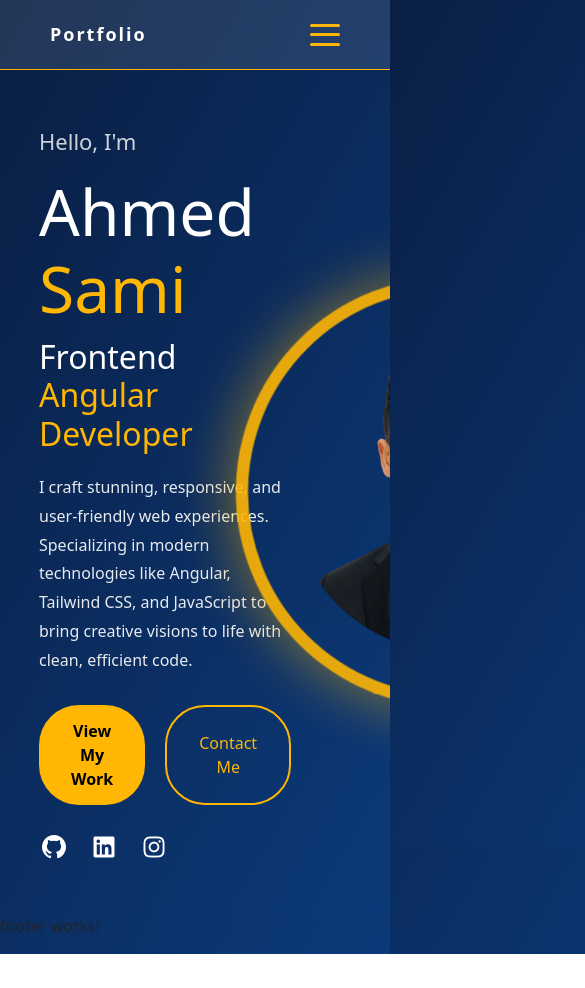
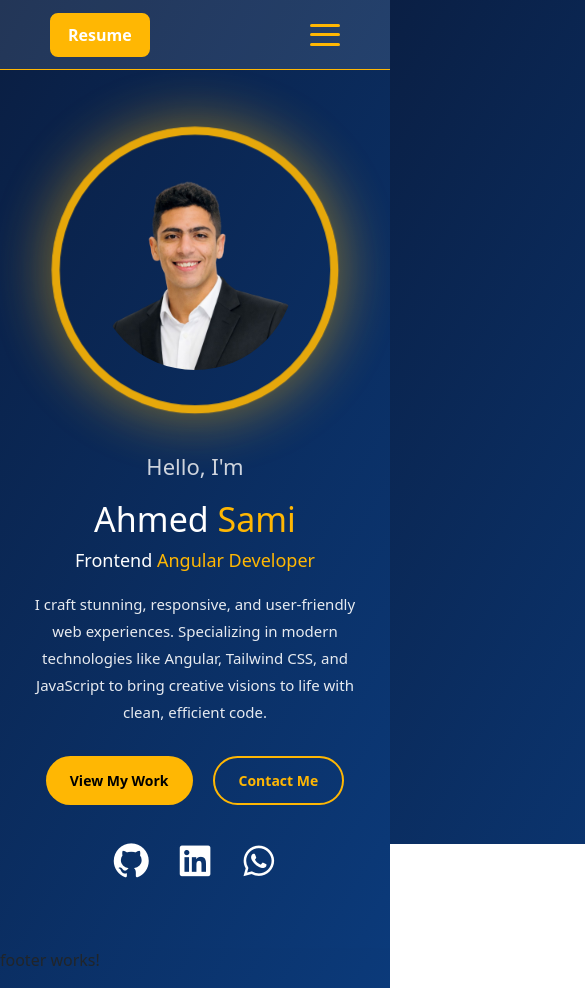
Before and after one commit to ahmed12v/MyPortflio, an Angular app: page /home in a window 390 px wide. Shown: the top 988 px of the page, 585 px wide, since content can reach past the window. Before the commit the page ends 954 px from the top, so only its background shows below. Built offline with nearby package versions, Linux system fonts and the light colour scheme.

Commit message:
nav + hero finsh

```diff
--- a/src/app/app.html
+++ b/src/app/app.html
@@ -1,3 +1,3 @@
-<app-nav></app-nav>
+<app-nav ></app-nav>
 <router-outlet></router-outlet>
 <app-footer></app-footer>
--- a/src/app/features/home/home.css
+++ b/src/app/features/home/home.css
@@ -52,6 +52,7 @@ h2 {
     border-radius: 40px;
     font-weight: bold;
     cursor: pointer;
+    transition: all 0.5s ease;
   }
 
   .outline {
@@ -61,14 +62,33 @@ h2 {
     padding: 14px 32px;
     border-radius: 40px;
     cursor: pointer;
+    font-weight: bold;
+    transition: all 0.5s ease;
   }
 }
-
+.primary:hover{
+  background: transparent !important;
+    border: 2px solid #ffb703 !important;
+    color: #ffb703;
+}
+.outline:hover{
+  background: #ffb703 !important;
+    border: none !important;
+    color: #000 !important;
+}
 .socials {
   margin-top: 30px;
   display: flex;
   gap: 20px;
-  font-size: 24px;
+  font-size: 35px;
+}
+.socials i:hover{
+  color: #ffb703;
+  cursor: pointer;
+}
+.socials a{
+  color: inherit;
+  text-decoration: none;
 }
 
 .image-wrapper {
@@ -102,3 +122,98 @@ h2 {
   50% { transform: scale(1.05); opacity: 1; }
   100% { transform: scale(1); opacity: .8; }
 }
+
+/* Tablets */
+@media (max-width: 1024px) {
+  .hero {
+    padding: 0 5%;
+  }
+
+  h1 {
+    font-size: 52px;
+  }
+
+  h2 {
+    font-size: 26px;
+  }
+
+  .image-wrapper {
+    width: 360px;
+    height: 360px;
+  }
+
+  .ring {
+    width: 360px;
+    height: 360px;
+  }
+
+  .image-wrapper img {
+    width: 280px;
+  }
+}
+
+/* Mobile */
+@media (max-width: 768px) {
+  .hero {
+    flex-direction: column-reverse; /* الصورة فوق */
+    text-align: center;
+    padding: 60px 5%;
+    gap: 40px;
+  }
+
+  .content {
+    max-width: 100%;
+  }
+
+  h1 {
+    font-size: 42px;
+  }
+
+  h2 {
+    font-size: 22px;
+  }
+
+  .desc {
+    font-size: 15px;
+  }
+
+  .buttons {
+    justify-content: center;
+    flex-wrap: wrap;
+  }
+
+  .socials {
+    justify-content: center;
+  }
+
+  .image-wrapper {
+    width: 280px;
+    height: 280px;
+  }
+
+  .ring {
+    width: 280px;
+    height: 280px;
+    border-width: 8px;
+  }
+
+  .image-wrapper img {
+    width: 200px;
+  }
+}
+
+/* Small Mobile */
+@media (max-width: 480px) {
+  h1 {
+    font-size: 34px;
+  }
+
+  h2 {
+    font-size: 18px;
+  }
+
+  .buttons button {
+    padding: 12px 24px;
+    font-size: 14px;
+  }
+}
--- a/src/app/features/home/home.html
+++ b/src/app/features/home/home.html
@@ -20,9 +20,15 @@
     </div>
 
     <div class="socials">
-      <i class="fab fa-github"></i>
-      <i class="fab fa-linkedin"></i>
-      <i class="fab fa-instagram"></i>
+      <a href="https://github.com/ahmed12v?tab=repositories" target="_blank" aria-label="GitHub">
+        <i class="fab fa-github"></i>
+      </a>
+      <a href="https://www.linkedin.com/in/ahmed-sami-2440412aa" target="_blank" aria-label="LinkedIn">
+        <i class="fab fa-linkedin"></i>
+      </a>
+      <a href="https://wa.me/201018097608" target="_blank"aria-label="WhatsApp">
+        <i class="fab fa-whatsapp"></i>
+      </a>
     </div>
   </div>
 
--- a/src/app/layouts/nav/nav.css
+++ b/src/app/layouts/nav/nav.css
@@ -12,9 +12,21 @@
 }
 
 .logo {
-  font-size: clamp(18px, 4vw, 24px);
+
   font-weight: bold;
   letter-spacing: 2px;
+}
+.resume-btn{
+  background-color: var(--secondary-color);
+  color:var(--font-color);
+  border: solid 2px var(--secondary-color) !important;
+  padding: 8px 16px;
+  border-radius: 8px;
+  font-weight: bold;
+}
+.resume-btn:hover{
+  box-shadow: #ffb703 0px 0px 5px 0px !important;
+  transform: scalex(1.05);
 }
 
 .burger {
--- a/src/app/layouts/nav/nav.html
+++ b/src/app/layouts/nav/nav.html
@@ -1,5 +1,11 @@
 <nav class="navbar" >
-  <div class="logo">Portfolio</div>
+  <div class="logo">
+    <button class="resume-btn"
+     (click)="openMycv()"
+     >
+       Resume
+    </button>
+  </div>
 
   <div class="burger" [class.active]="menuOpen" (click)="toggleMenu()">
     <span></span>
--- a/src/app/layouts/nav/nav.ts
+++ b/src/app/layouts/nav/nav.ts
@@ -20,6 +20,9 @@ export class Nav {
   closeMenu() {
     this.menuOpen = false;
   }
+  openMycv(){
+    window.open("https://drive.google.com/file/d/1zXvT6AtexNgjAvy4XzoptfmecV7cpr9B/view?usp=drive_link", "_blank");
+  }
 
 
 
```
